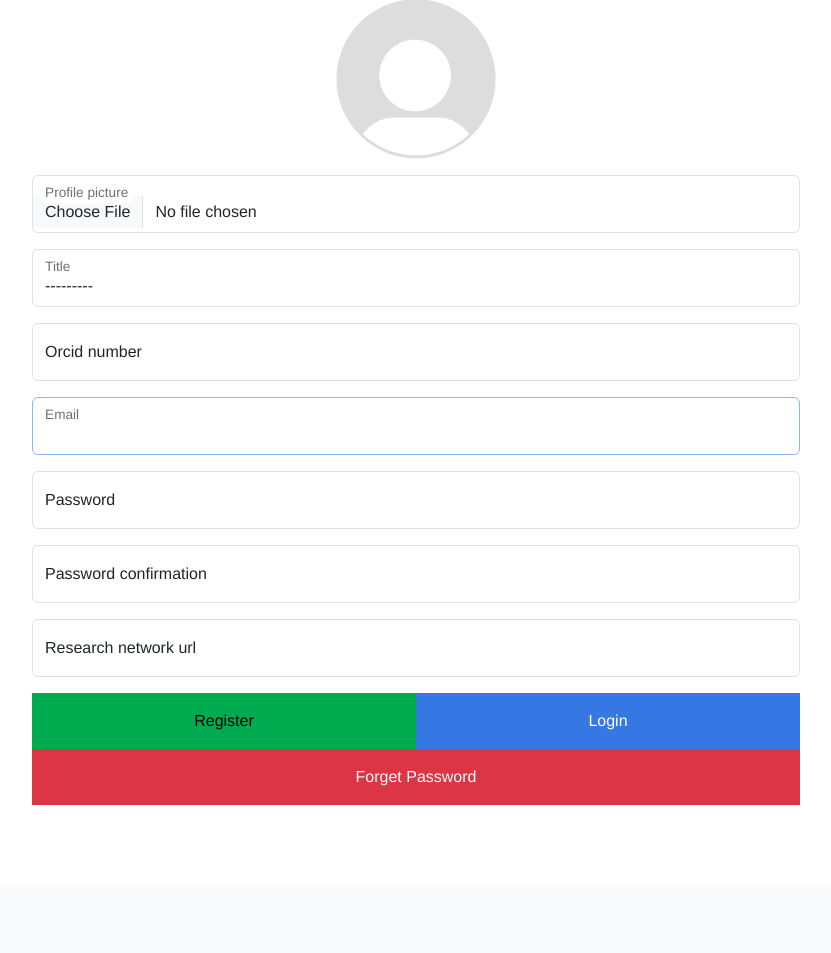
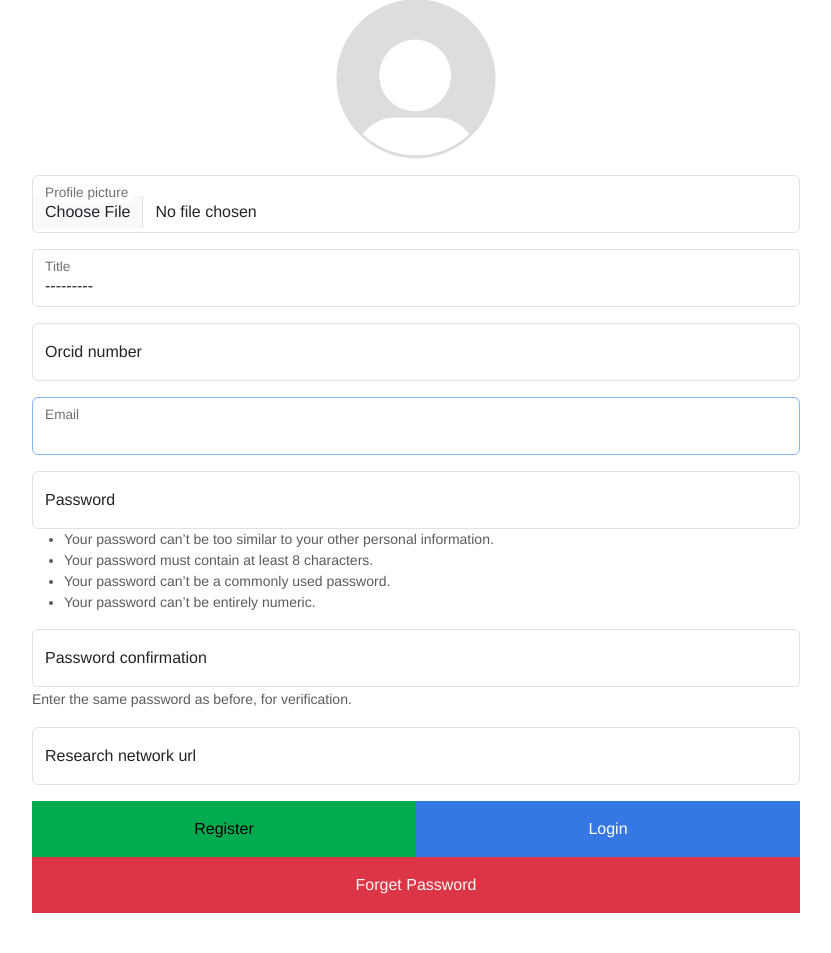
Before and after one commit to ayyaninam/thepepin-1st, a Django app: page /signup in a window 1280 px wide. Shown: the part 183-1136 px from the top of the page, without its empty margins (224-1055 px from the left). Before the commit the page ends 988 px from the top, so only its background shows below. Run offline with Django 5.2, Linux system fonts and the light colour scheme; data comes from the database, SQL or seed files in the repository; both versions use the stored data as it was after the commit; some libraries are stand-ins or nearby versions.

Commit message:
New Update on 19 APRIL 2024

```diff
--- a/base/forms.py
+++ b/base/forms.py
@@ -5,11 +5,34 @@ from django.core.validators import validate_email
 from django.contrib.auth.forms import UserCreationForm, PasswordResetForm
 from django.utils.translation import gettext_lazy as _
 from django.core.exceptions import ValidationError
-
+import re
 from base.models import *
 
 
 User = get_user_model()
+
+
+class CustomPasswordValidator:
+    def validate(self, password):
+        # Check for minimum length
+        if len(password) < 8:
+            raise ValidationError("Password must be at least 8 characters long.")
+
+        # Check for at least one uppercase letter
+        if not any(char.isupper() for char in password):
+            raise ValidationError("Password must contain at least one uppercase letter.")
+
+        # Check for at least one lowercase letter
+        if not any(char.islower() for char in password):
+            raise ValidationError("Password must contain at least one lowercase letter.")
+
+        # Check for at least one special character
+        if not re.search(r"[!@#$%^&*(),.?\":{}|<>]", password):
+            raise ValidationError("Password must contain at least one special character.")
+
+    def get_help_text(self):
+        return "Password must be at least 8 characters long and contain at least one uppercase letter, one lowercase letter, and one special character."
+
 
 class LoginForm(forms.Form):
 
@@ -31,7 +54,7 @@ class LoginForm(forms.Form):
 
 class SignupForm(UserCreationForm):
     email = forms.EmailField(max_length=254)
-    orcid_number = forms.CharField(max_length=2000)
+    orcid_number = forms.CharField(max_length=2000, required=False)
 
     class Meta:
         model = User
--- a/templates/base/login.html
+++ b/templates/base/login.html
@@ -18,6 +18,9 @@
 <div class="form-floating mb-3">
     {{ field }}
     <label for="{{ field.id_for_label }}">{{ field.label }}</label>
+    {% if field.help_text %}
+    <small class="form-text text-muted">{{ field.help_text }}</small>
+    {% endif %}
 </div>
 {% for error in field.errors %}
 <div class="text-danger my-2">{{ error }}</div>
--- a/templates/base/signup.html
+++ b/templates/base/signup.html
@@ -22,10 +22,13 @@
 <div class="form-floating mb-3">
     {{ field }}
     <label for="{{ field.id_for_label }}">{{ field.label }}</label>
-    {% for error in field.errors %}
-    <div class="text-danger">{{ error }}</div>
-    {% endfor %}
+    {% if field.help_text %}
+    <small class="form-text text-muted">{{ field.help_text }}</small>
+    {% endif %}
 </div>
+{% for error in field.errors %}
+<div class="text-danger my-2">{{ error }}</div>
+{% endfor %}
 {% endfor %}
 
 
```
Also changed, not shown: templates/base/user_profile_edit.html (+66 -4 lines), db.sqlite3.
